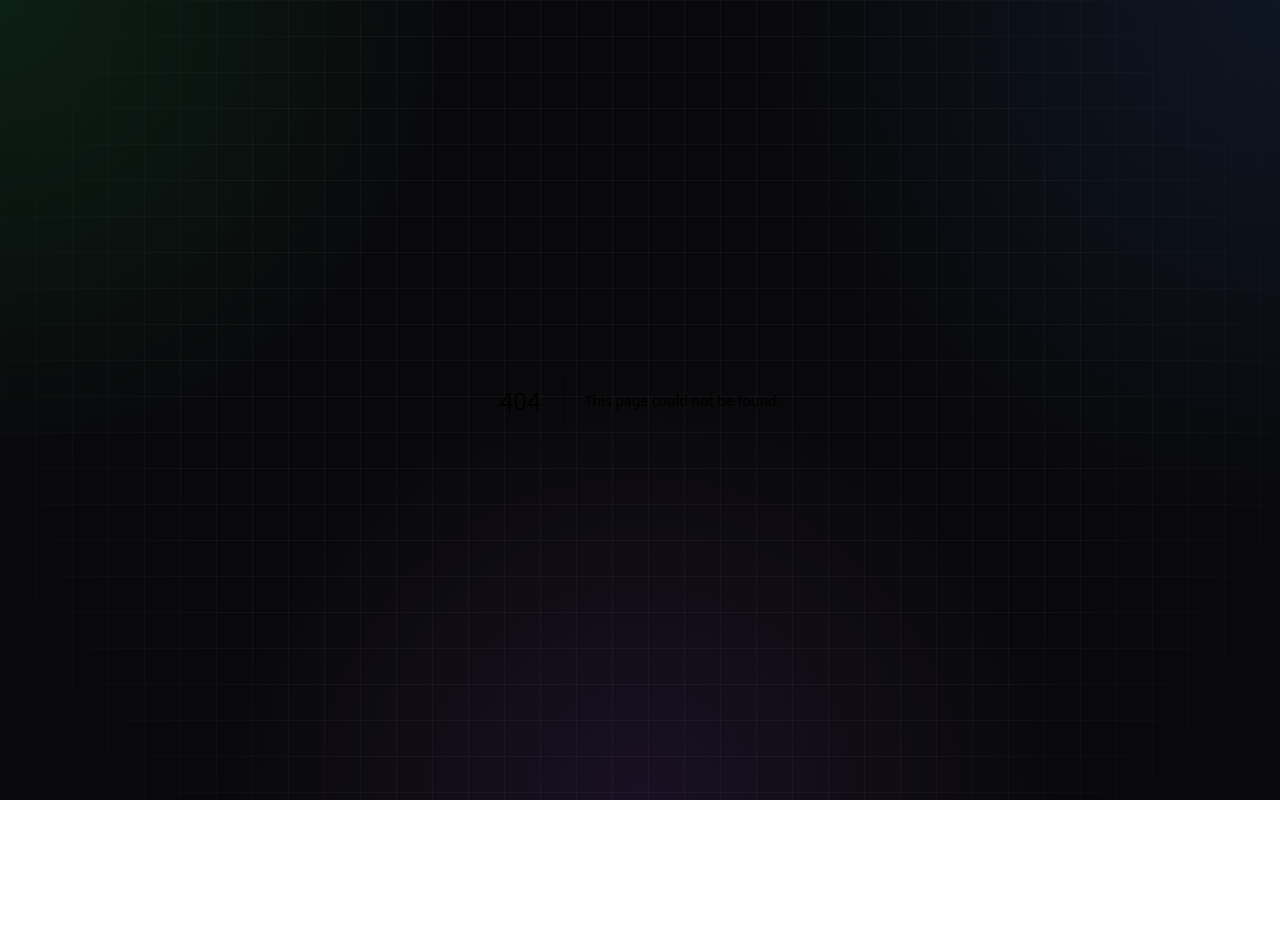
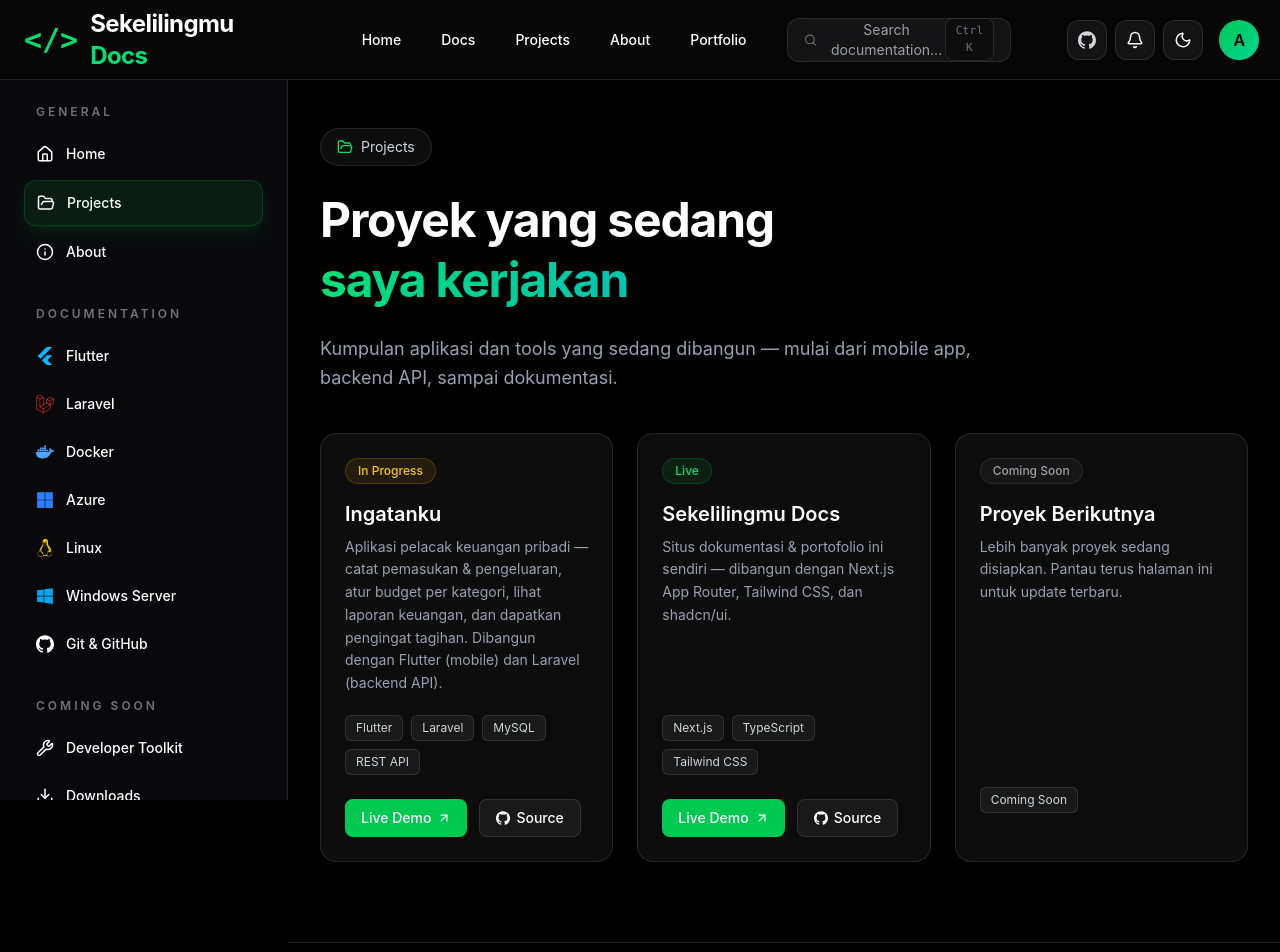
Before and after one commit to sekelilingmuofficial-create/sekelilingmu-docs, a Next.js app: page /projects in a window 1280 px wide. Before the commit this address had no page. Shown: the top 952 px of the page. Before the commit the page ends 800 px from the top, so only its background shows below. Built offline with nearby package versions, Linux system fonts and the light colour scheme.

Commit message:
Update Sidebar Menu

```diff
--- /dev/null
+++ b/app/projects/page.tsx
@@ -0,0 +1,148 @@
+"use client";
+
+import { useState } from "react";
+
+import Header from "@/components/Header";
+import Sidebar from "@/components/Sidebar";
+import Footer from "@/components/Footer";
+import ProjectCard from "@/components/ProjectCard";
+
+import { FolderOpen } from "lucide-react";
+
+// ============================================================================
+// PROJECT LIST
+// ============================================================================
+// TODO: ganti `demoUrl` / `githubUrl` di bawah dengan link asli begitu sudah
+// online (misal setelah deploy ke GitHub Pages / Vercel / Play Store, dst).
+// ============================================================================
+
+const projects = [
+  {
+    title: "Ingatanku",
+    description:
+      "Aplikasi pelacak keuangan pribadi — catat pemasukan & pengeluaran, atur budget per kategori, lihat laporan keuangan, dan dapatkan pengingat tagihan. Dibangun dengan Flutter (mobile) dan Laravel (backend API).",
+    tags: ["Flutter", "Laravel", "MySQL", "REST API"],
+    demoUrl: "#", // TODO: isi dengan URL landing page Ingatanku setelah online
+    githubUrl: "#", // TODO: isi dengan URL repo Ingatanku
+    status: "in-progress" as const,
+  },
+  {
+    title: "Sekelilingmu Docs",
+    description:
+      "Situs dokumentasi & portofolio ini sendiri — dibangun dengan Next.js App Router, Tailwind CSS, dan shadcn/ui.",
+    tags: ["Next.js", "TypeScript", "Tailwind CSS"],
+    demoUrl: "https://sekelilingmu-docs.vercel.app",
+    githubUrl:
+      "https://github.com/sekelilingmuofficial-create/sekelilingmu-docs",
+    status: "live" as const,
+  },
+  {
+    title: "Proyek Berikutnya",
+    description:
+      "Lebih banyak proyek sedang disiapkan. Pantau terus halaman ini untuk update terbaru.",
+    tags: ["Coming Soon"],
+    status: "planned" as const,
+  },
+];
+
+export default function ProjectsPage() {
+  const [sidebarOpen, setSidebarOpen] = useState(false);
+
+  return (
+    <main
+      className="
+        relative
+        min-h-screen
+        overflow-hidden
+        bg-black
+        text-white
+      "
+    >
+      {/* Background Grid */}
+      <div className="absolute inset-0 -z-10 opacity-20">
+        <div
+          className="
+            h-full
+            w-full
+            bg-[linear-gradient(to_right,#1a1a1a_1px,transparent_1px),
+            linear-gradient(to_bottom,#1a1a1a_1px,transparent_1px)]
+            bg-[size:40px_40px]
+          "
+        />
+      </div>
+
+      {/* Glow Effect */}
+      <div
+        className="
+          absolute
+          left-1/2
+          top-[300px]
+          -z-10
+          h-[700px]
+          w-[700px]
+          -translate-x-1/2
+          rounded-full
+          bg-emerald-500/10
+          blur-[180px]
+        "
+      />
+
+      {/* Header */}
+      <Header onMenuClick={() => setSidebarOpen(!sidebarOpen)} />
+
+      {/* Sidebar */}
+      <Sidebar open={sidebarOpen} onClose={() => setSidebarOpen(false)} />
+
+      {/* Main Content */}
+      <div className="lg:ml-72">
+        {/* Page Heading */}
+        <section className="mx-auto max-w-7xl px-6 pb-10 pt-32 lg:px-8">
+          <div
+            className="
+              mb-6
+              inline-flex
+              items-center
+              gap-2
+              rounded-full
+              border
+              border-white/10
+              bg-white/5
+              px-4
+              py-2
+              text-sm
+              text-gray-300
+              backdrop-blur
+            "
+          >
+            <FolderOpen size={16} className="text-green-400" />
+            Projects
+          </div>
+
+          <h1 className="text-4xl font-bold leading-tight tracking-tight text-white sm:text-5xl">
+            Proyek yang sedang
+            <span className="block bg-gradient-to-r from-green-400 to-blue-500 bg-clip-text text-transparent">
+              saya kerjakan
+            </span>
+          </h1>
+
+          <p className="mt-6 max-w-2xl text-lg leading-relaxed text-gray-400">
+            Kumpulan aplikasi dan tools yang sedang dibangun — mulai dari
+            mobile app, backend API, sampai dokumentasi.
+          </p>
+        </section>
+
+        {/* Project Grid */}
+        <section className="mx-auto max-w-7xl px-6 pb-20 lg:px-8">
+          <div className="grid gap-6 sm:grid-cols-2 lg:grid-cols-3">
+            {projects.map((project) => (
+              <ProjectCard key={project.title} {...project} />
+            ))}
+          </div>
+        </section>
+
+        {/* Footer */}
+        <Footer />
+      </div>
+    </main>
+  );
+}
--- /dev/null
+++ b/components/ProjectCard.tsx
@@ -0,0 +1,175 @@
+import { ArrowUpRight } from "lucide-react";
+import { SiGithub } from "react-icons/si";
+
+interface ProjectCardProps {
+  title: string;
+  description: string;
+  tags: string[];
+  demoUrl?: string;
+  githubUrl?: string;
+  status?: "live" | "in-progress" | "planned";
+}
+
+const statusLabel: Record<string, string> = {
+  live: "Live",
+  "in-progress": "In Progress",
+  planned: "Coming Soon",
+};
+
+const statusColor: Record<string, string> = {
+  live: "bg-green-500/10 text-green-400 border-green-500/20",
+  "in-progress": "bg-yellow-500/10 text-yellow-400 border-yellow-500/20",
+  planned: "bg-zinc-500/10 text-zinc-400 border-zinc-500/20",
+};
+
+export default function ProjectCard({
+  title,
+  description,
+  tags,
+  demoUrl,
+  githubUrl,
+  status = "live",
+}: ProjectCardProps) {
+  return (
+    <div
+      className="
+        group
+        relative
+        flex
+        flex-col
+        rounded-2xl
+        border
+        border-white/10
+        bg-white/5
+        p-6
+        backdrop-blur-md
+        transition-all
+        duration-300
+        hover:-translate-y-2
+        hover:border-emerald-400/40
+        hover:bg-white/10
+      "
+    >
+      {/* Status Badge */}
+      <span
+        className={`
+          mb-4
+          inline-flex
+          w-fit
+          items-center
+          rounded-full
+          border
+          px-3
+          py-1
+          text-xs
+          font-medium
+          ${statusColor[status]}
+        `}
+      >
+        {statusLabel[status]}
+      </span>
+
+      {/* Title */}
+      <h3 className="mb-2 text-xl font-semibold text-white">
+        {title}
+      </h3>
+
+      {/* Description */}
+      <p className="mb-5 flex-1 text-sm leading-relaxed text-gray-400">
+        {description}
+      </p>
+
+      {/* Tags */}
+      <div className="mb-6 flex flex-wrap gap-2">
+        {tags.map((tag) => (
+          <span
+            key={tag}
+            className="
+              rounded-md
+              border
+              border-white/10
+              bg-white/5
+              px-2.5
+              py-1
+              text-xs
+              text-gray-300
+            "
+          >
+            {tag}
+          </span>
+        ))}
+      </div>
+
+      {/* Links */}
+      <div className="flex gap-3">
+        {demoUrl && (
+          <a
+            href={demoUrl}
+            target="_blank"
+            rel="noopener noreferrer"
+            className="
+              flex
+              items-center
+              gap-1.5
+              rounded-lg
+              bg-green-500
+              px-4
+              py-2
+              text-sm
+              font-medium
+              text-black
+              transition
+              hover:bg-green-400
+            "
+          >
+            Live Demo
+            <ArrowUpRight size={14} />
+          </a>
+        )}
+
+        {githubUrl && (
+          <a
+            href={githubUrl}
+            target="_blank"
+            rel="noopener noreferrer"
+            className="
+              flex
+              items-center
+              gap-1.5
+              rounded-lg
+              border
+              border-white/10
+              bg-white/5
+              px-4
+              py-2
+              text-sm
+              font-medium
+              text-white
+              transition
+              hover:bg-white/10
+            "
+          >
+            <SiGithub size={14} />
+            Source
+          </a>
+        )}
+      </div>
+
+      {/* Glow Effect */}
+      <div
+        className="
+          absolute
+          inset-0
+          -z-10
+          rounded-2xl
+          bg-emerald-500/10
+          opacity-0
+          blur-xl
+          transition-opacity
+          duration-300
+          group-hover:opacity-100
+        "
+      />
+    </div>
+  );
+}
--- a/components/Sidebar.tsx
+++ b/components/Sidebar.tsx
@@ -9,6 +9,9 @@ import {
   Info,
   ChevronRight,
   X,
+  Wrench,
+  Download,
+  Map,
 } from "lucide-react";
 
 import {
@@ -38,11 +41,13 @@ const menus = [
         href: "/",
         icon: <Home size={18} />,
       },
+
       {
         name: "Projects",
         href: "/projects",
         icon: <FolderOpen size={18} />,
       },
+
       {
         name: "About",
         href: "/about",
@@ -50,6 +55,7 @@ const menus = [
       },
     ],
   },
+
   {
     title: "Documentation",
     items: [
@@ -63,6 +69,7 @@ const menus = [
           />
         ),
       },
+
       {
         name: "Laravel",
         href: "/docs/laravel",
@@ -73,6 +80,7 @@ const menus = [
           />
         ),
       },
+
       {
         name: "Docker",
         href: "/docs/docker",
@@ -83,6 +91,7 @@ const menus = [
           />
         ),
       },
+
       {
         name: "Azure",
         href: "/docs/azure",
@@ -93,6 +102,7 @@ const menus = [
           />
         ),
       },
+
       {
         name: "Linux",
         href: "/docs/linux",
@@ -103,6 +113,7 @@ const menus = [
           />
         ),
       },
+
       {
         name: "Windows Server",
         href: "/docs/windows-server",
@@ -113,10 +124,36 @@ const menus = [
           />
         ),
       },
+
       {
         name: "Git & GitHub",
         href: "/docs/git-github",
-        icon: <SiGithub size={18} />,
+        icon: (
+          <SiGithub size={18} />
+        ),
+      },
+    ],
+  },
+
+  {
+    title: "Coming Soon",
+    items: [
+      {
+        name: "Developer Toolkit",
+        href: "/toolkit",
+        icon: <Wrench size={18} />,
+      },
+
+      {
+        name: "Downloads",
+        href: "/downloads",
+        icon: <Download size={18} />,
+      },
+
+      {
+        name: "Roadmap",
+        href: "/roadmap",
+        icon: <Map size={18} />,
       },
     ],
   },
@@ -131,6 +168,7 @@ export default function Sidebar({
   return (
     <>
       {/* Overlay Mobile */}
+
       {open && (
         <div
           className="
@@ -146,6 +184,7 @@ export default function Sidebar({
       )}
 
       {/* Sidebar */}
+
       <aside
         className={`
         fixed
@@ -171,6 +210,7 @@ export default function Sidebar({
         `}
       >
         {/* Mobile Header */}
+
         <div className="flex items-center justify-between p-6 lg:hidden">
           <h2 className="font-bold">
             Navigation
@@ -220,10 +260,11 @@ export default function Sidebar({
                       px-3
                       py-3
                       transition-all
+                      duration-300
 
                       ${
                         active
-                            ? "border border-green-500/20 bg-green-500/10 text-green-400"
+                          ? "border border-green-500/20 bg-green-500/10 text-green-400 shadow-lg shadow-green-500/10"
                           : "text-zinc-400 hover:bg-white/5 hover:text-white"
                       }
                       `}
@@ -252,6 +293,7 @@ export default function Sidebar({
           ))}
 
           {/* Bottom Card */}
+
           <div
             className="
             mt-8
@@ -265,14 +307,21 @@ export default function Sidebar({
             "
           >
             <p className="text-sm font-semibold text-green-400">
-              🚀 Sekelilingmu Docs
+              🚀 Sekelilingmu Developer Platform
             </p>
 
-            <p className="mt-3 text-sm leading-6 text-zinc-400">
-              Belajar Flutter, Laravel,
-              Docker, Azure, Linux,
-              Networking dan DevOps dalam
-              satu tempat.
+            <p
+              className="
+              mt-3
+              text-sm
+              leading-6
+              text-zinc-400
+              "
+            >
+              Documentation, Projects,
+              Flutter, Laravel, Docker,
+              Azure, Linux dan DevOps
+              dalam satu platform.
             </p>
           </div>
         </div>
```
Lines whose indentation alone changed are shown as unchanged.
